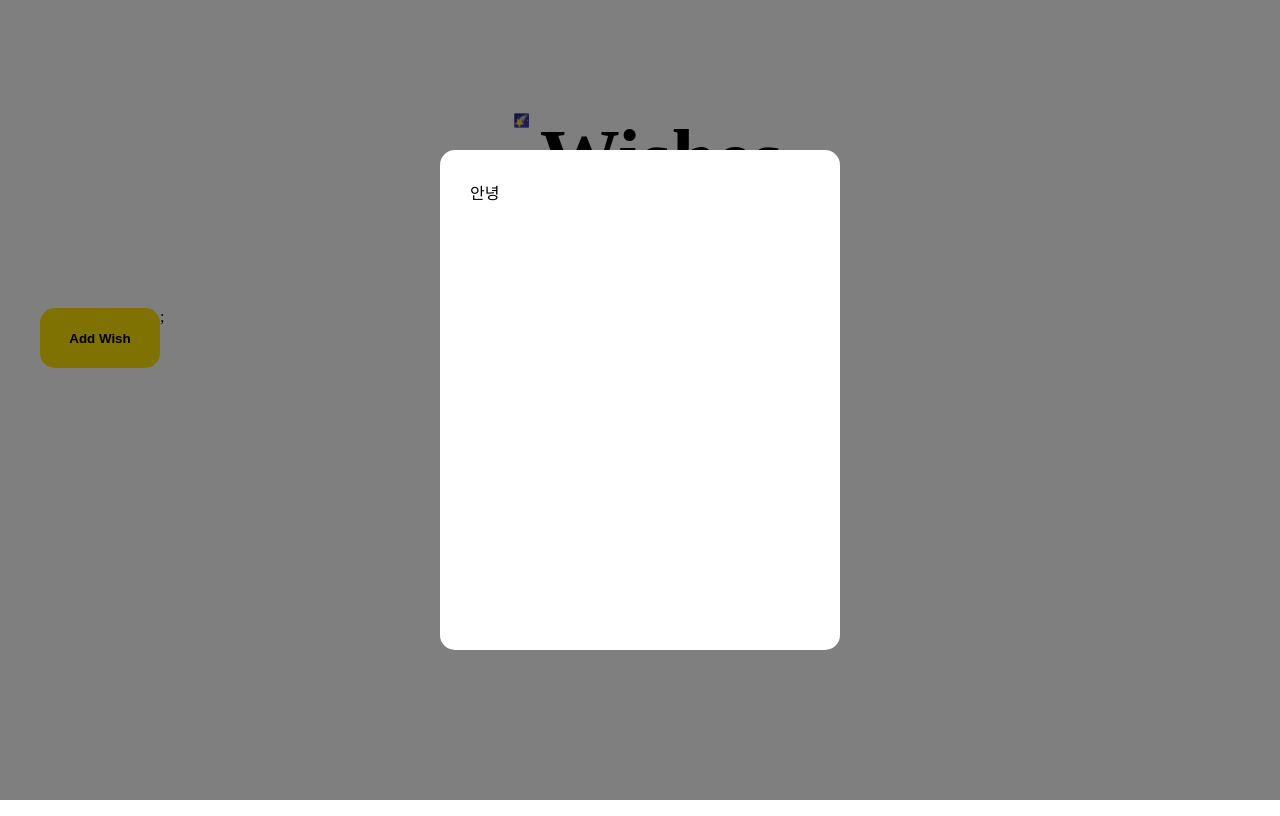
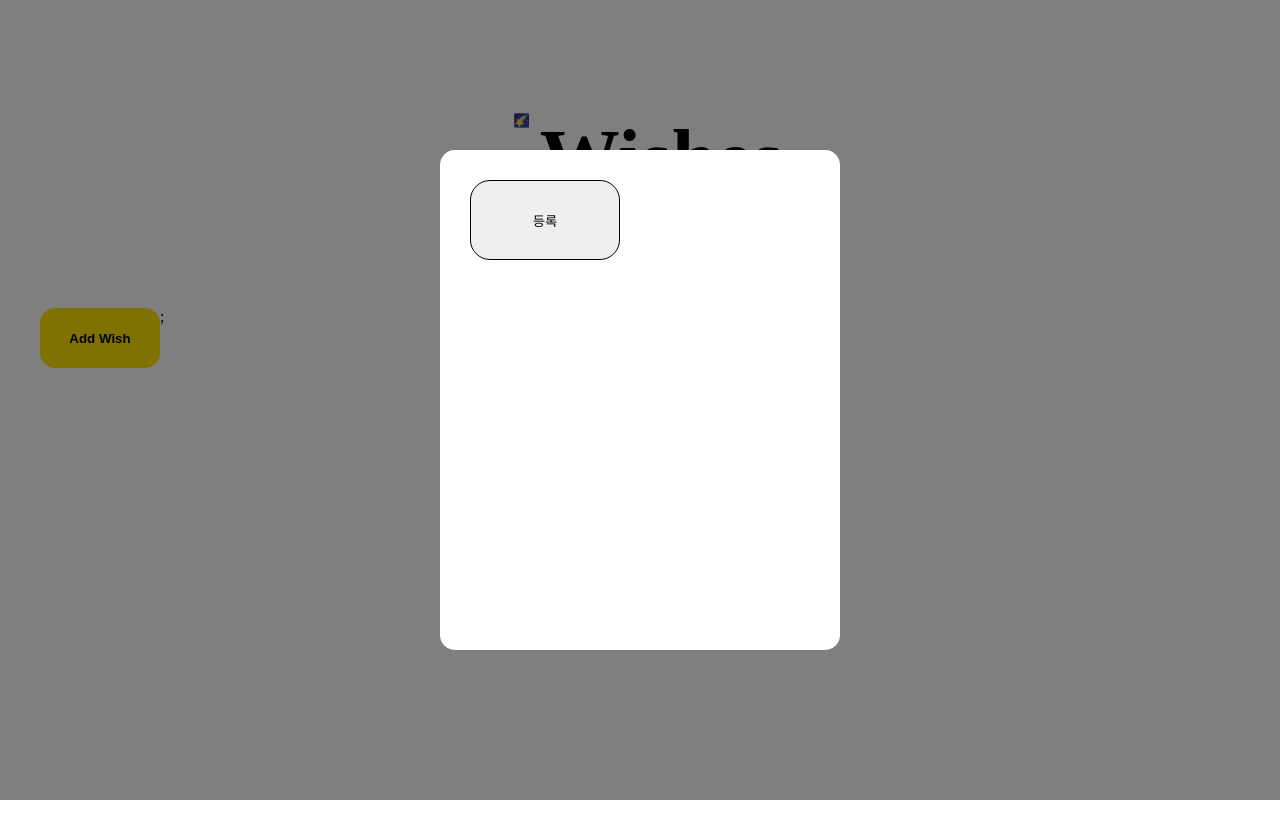
Before and after one commit to yeeeeeji/yeji-lab, a React (Vite) app in the folder react-lab/: page /wishes in a window 1280 px wide. Built offline with nearby package versions, Linux system fonts and the light colour scheme.

Commit message:
[react] feat: ModalConfirmButton에 text 인자 추가

```diff
--- a/react-lab/src/components/ModalConfirmButton/ModalConfirmButton.tsx
+++ b/react-lab/src/components/ModalConfirmButton/ModalConfirmButton.tsx
@@ -1,5 +1,9 @@
 import { ModalConfirmButtonStyle } from "./ModalConfirmButtonStyle.styled";
 
-export const ModalConfirmButton = () => {
-  return <ModalConfirmButtonStyle>확인</ModalConfirmButtonStyle>;
+interface ModalConfirmButtonProps {
+  text: string;
+}
+
+export const ModalConfirmButton = ({ text }: ModalConfirmButtonProps) => {
+  return <ModalConfirmButtonStyle>{text}</ModalConfirmButtonStyle>;
 };
--- a/react-lab/src/features/wishes/components/WishModal/WishModal.tsx
+++ b/react-lab/src/features/wishes/components/WishModal/WishModal.tsx
@@ -1,3 +1,4 @@
+import { ModalConfirmButton } from "../../../../components/ModalConfirmButton/ModalConfirmButton";
 import { ModalOverlay } from "../../../../components/ModalOverlay/ModalOverlay";
 import { WishModalStyle } from "./WishModalStyle.styled";
 
@@ -5,7 +6,10 @@ export const WishModal = () => {
   return (
     <>
       <ModalOverlay />
-      <WishModalStyle>안녕</WishModalStyle>;
+      <WishModalStyle>
+        <ModalConfirmButton text="등록" />
+      </WishModalStyle>
+      ;
     </>
   );
 };
```
